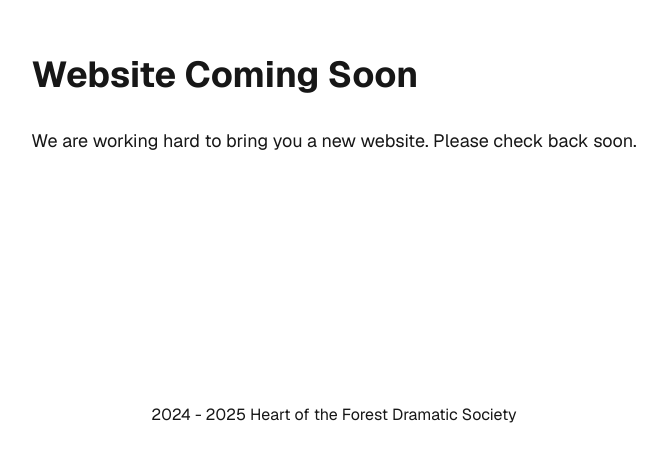
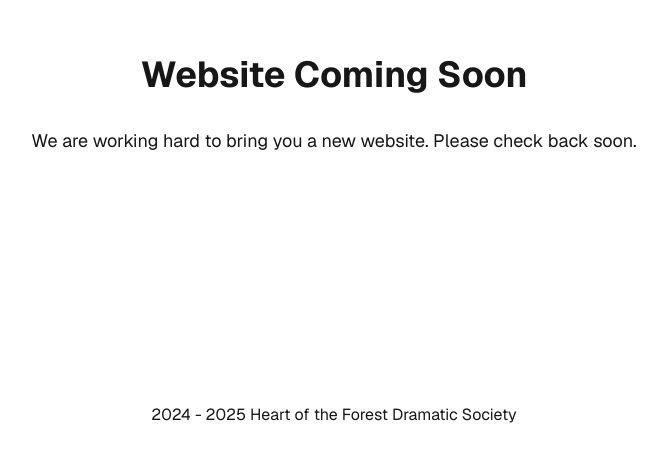
Before and after one commit to Heart-of-the-Forest-Dramatic-Society/hotf-website, a Next.js app: page / in a window 1280 px wide. Shown: the part 295-756 px from the top of the page, without its empty margins (306-973 px from the left). Built offline with nearby package versions, Linux system fonts and the light colour scheme.

Commit message:
Refactor Home component layout by removing unnecessary centering and simplifying structure

```diff
--- a/app/page.tsx
+++ b/app/page.tsx
@@ -1,8 +1,8 @@
 export default function Home() {
   return (
     <div className="font-sans grid grid-rows-[20px_1fr_20px] items-center justify-items-center min-h-screen p-8 pb-20 gap-16 sm:p-20">
-      <main className="flex flex-col gap-[32px] row-start-2 items-center sm:items-start text-center">
-        <h1 className="text-4xl font-bold text-center">Website Coming Soon</h1>
+      <main className="flex flex-col gap-[32px] row-start-2 items-center">
+        <h1 className="text-4xl font-bold">Website Coming Soon</h1>
         <p className="text-lg text-center">
           We are working hard to bring you a new website. Please check back
           soon.
```
